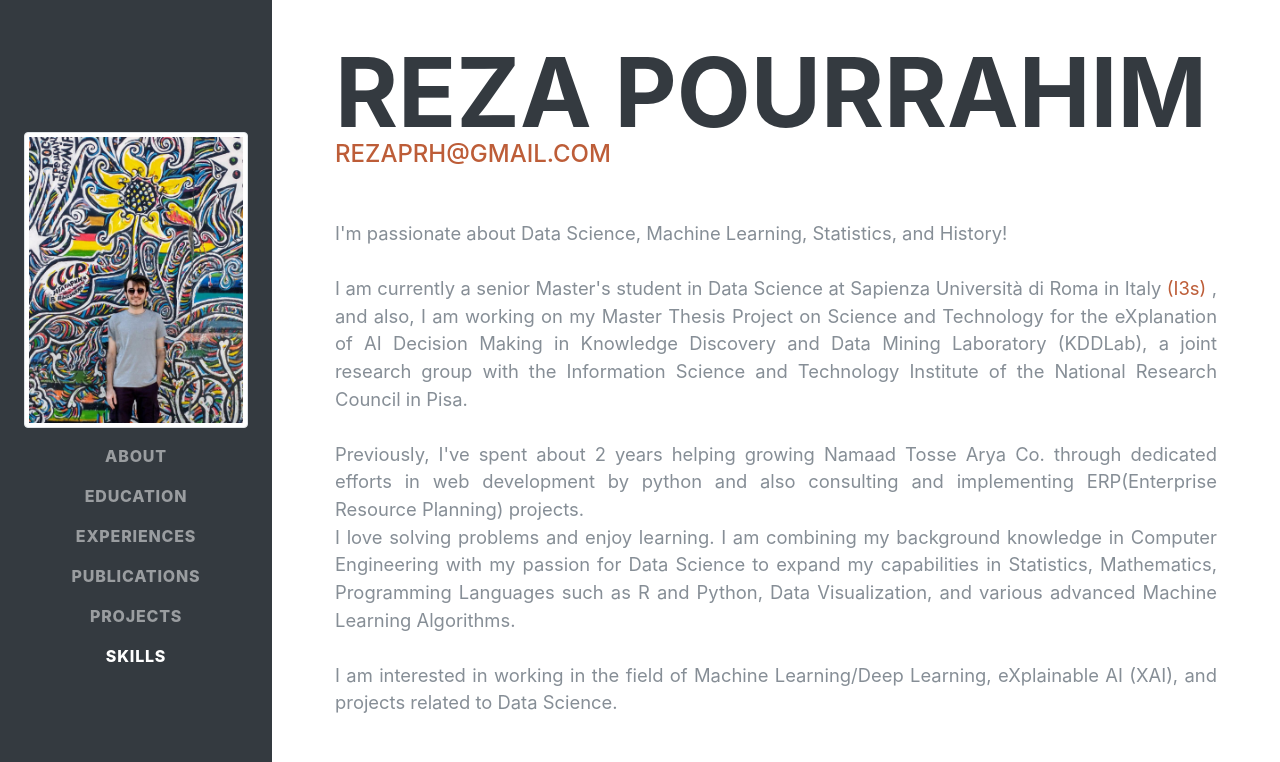
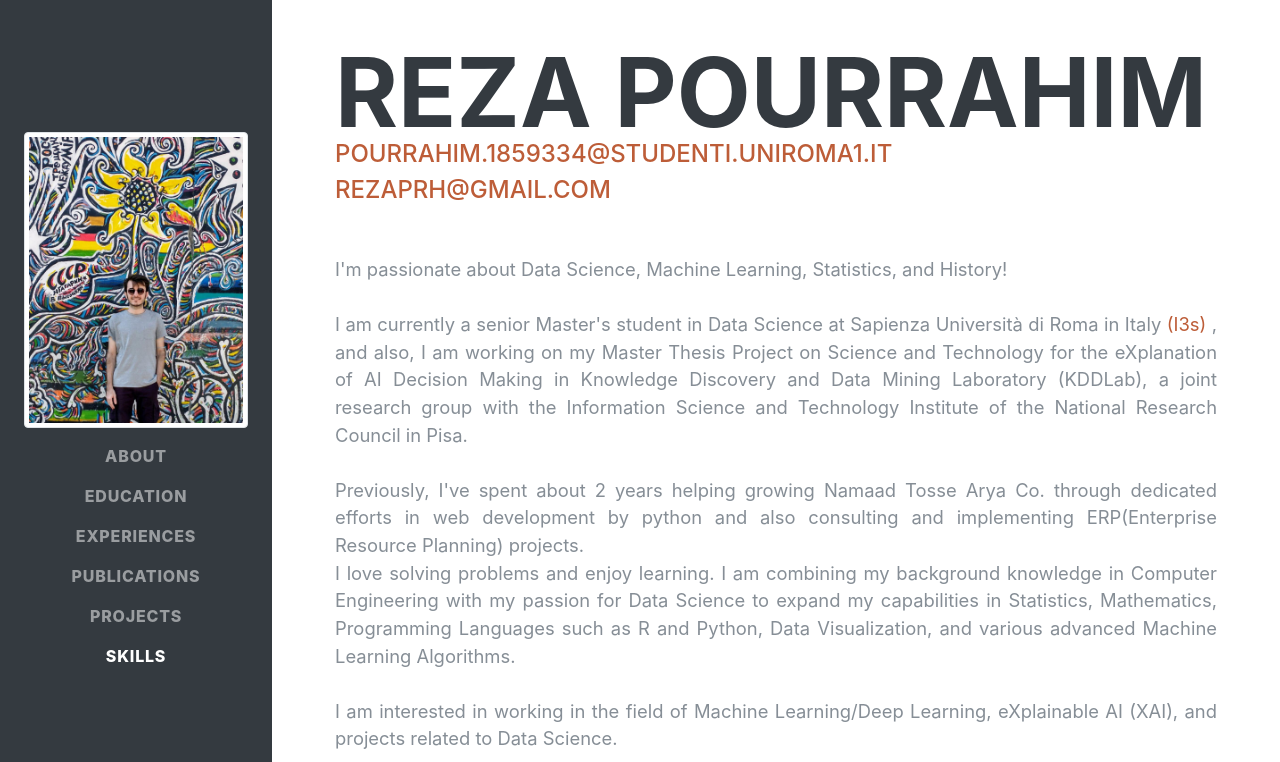
Before and after one commit to Reza-Pourrahim/Reza-Pourrahim.github.io, a plain HTML site: page index.html in a window 1280 px wide. Shown: the top 762 px of the page. Drawn offline with Linux system fonts and the light colour scheme; a web font is replaced by a local one.

Commit message:
Update index.html

```diff
--- a/index.html
+++ b/index.html
@@ -73,6 +73,7 @@
         </h1>
 
         <div class="subheading mb-5">
+          <a href="mailto:name@email.com ">POURRAHIM.1859334@STUDENTI.UNIROMA1.IT</a><br>
           <a href="mailto:name@email.com ">REZAPRH@GMAIL.COM</a>
         </div>
 
```
